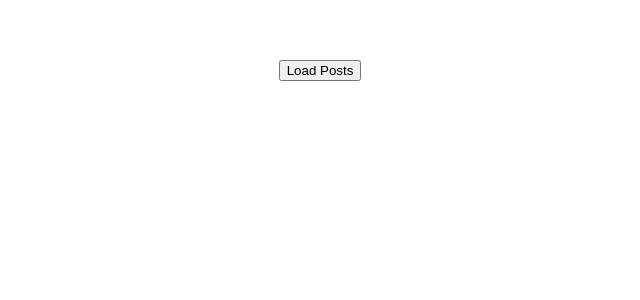
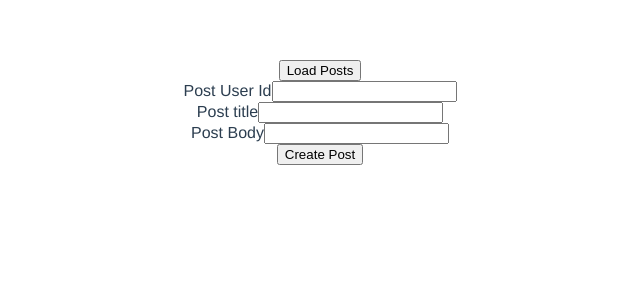
Before and after one commit to authme-flophy/vue-http, a Vue app: page / in a window 1280 px wide. Shown: the top 300 px of the page, without its empty margins (320-960 px from the left). Built offline with nearby package versions, Linux system fonts and the light colour scheme.

Commit message:
created an axios post request which retrieves input from the form

```diff
--- a/src/App.vue
+++ b/src/App.vue
@@ -1,8 +1,10 @@
 <template>
   <PostList/>
+  <CreatePost/>
 </template>
 
 <script>
+import CreatePost from './components/CreatePost.vue';
 import HelloWorld from './components/HelloWorld.vue'
 import PostList from './components/PostList.vue';
 
@@ -10,7 +12,8 @@ export default {
   name: 'App',
   components: {
     HelloWorld,
-    PostList
+    PostList,
+    CreatePost,
   }
 }
 </script>
--- a/src/components/CreatePost.vue
+++ b/src/components/CreatePost.vue
@@ -1,6 +1,6 @@
 <template>
   <div>
-    <form>
+    <form @submit.prevent="createPost">
       <div>
         <label for="userId">Post User Id</label>
         <input type="text" name="userId" id="userId" v-model="formData.userId">
@@ -19,6 +19,8 @@
 </template>
 
 <script>
+  import axios from "axios"
+
   export default {
     name: "CreatePost",
     data() {
@@ -29,6 +31,17 @@
           body: ""
         }
       }
+    },
+    methods: {
+      createPost() {
+        axios
+          .post('https://jsonplaceholder.typicode.com/posts', this.formData)
+          .then(response => {
+            console.log(response.data)
+            console.log(response.status)
+          })
+          .catch(err => console.error(err))
+      }
     }
   }
 </script>
```
